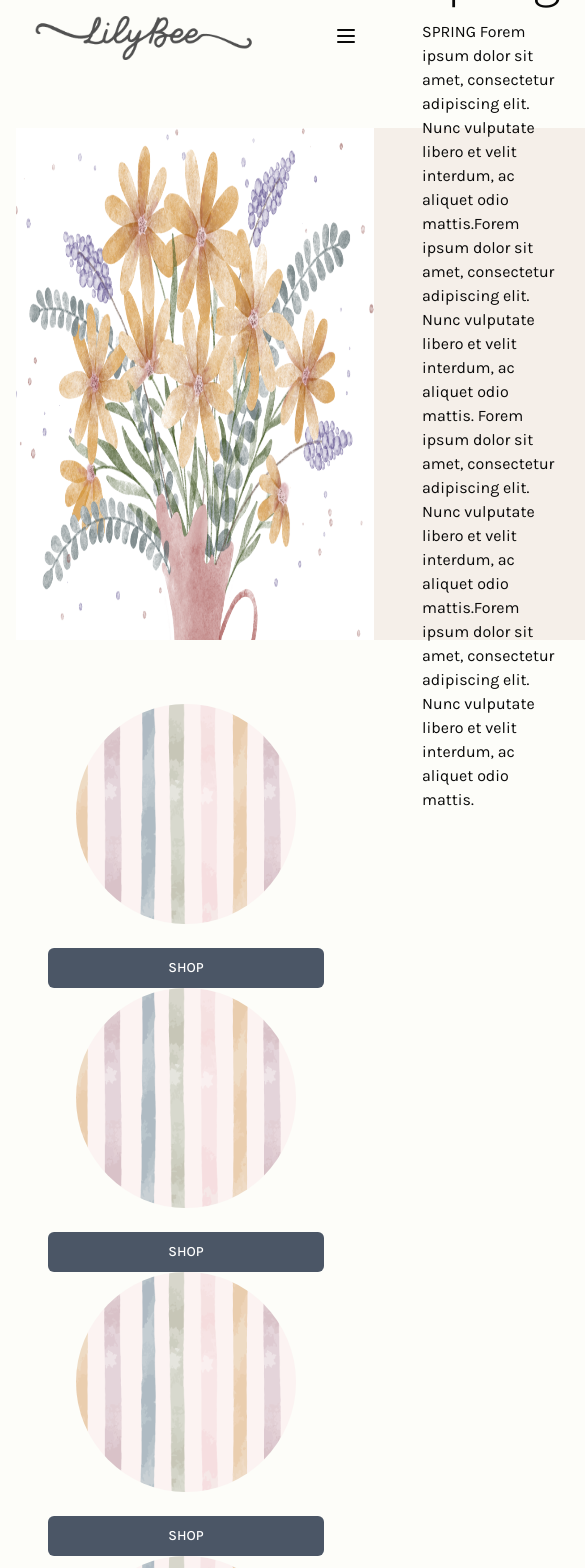
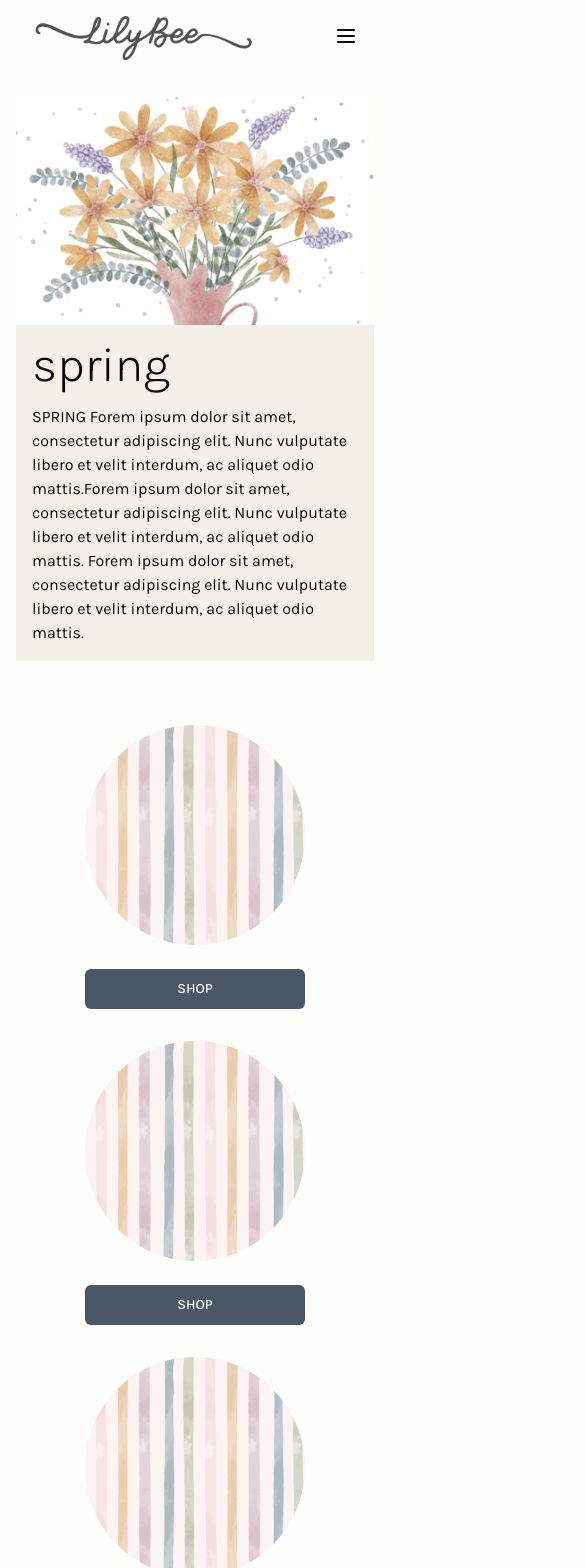
Before and after one commit to zadmin88/lilybee, a Next.js app: page /collections/spring in a window 390 px wide. Shown: the top 1568 px of the page, 585 px wide, since content can reach past the window. Built offline with nearby package versions, Linux system fonts and the light colour scheme.

Commit message:
Add mobile style to collection page

```diff
--- a/app/(main)/collections/[collectionName]/_components/collection-hero.tsx
+++ b/app/(main)/collections/[collectionName]/_components/collection-hero.tsx
@@ -2,19 +2,17 @@ import Image from "next/image";
 
 const CollectionHero = () => {
   return (
-    <div className="h-[512px] flex w-full">
+    <div className="lg:h-[512px] flex flex-col lg:flex-row w-full">
       <Image src="/spring-hero.png" alt="Logo" width={1400} height={512} />
-      <div className="flex bg-secondaryBackground flex-col gap-4 items-start justify-center px-12 text-left">
+      <div className="flex bg-secondaryBackground flex-col gap-4 items-start justify-center px-4 py-4 lg:py-0 lg:px-2 xl:px-12 text-left">
         <h1 className="text-5xl font-light">spring</h1>
-        <p>
+        <p className="">
           SPRING Forem ipsum dolor sit amet, consectetur adipiscing elit. Nunc
           vulputate libero et velit interdum, ac aliquet odio mattis.Forem ipsum
           dolor sit amet, consectetur adipiscing elit. Nunc vulputate libero et
           velit interdum, ac aliquet odio mattis. Forem ipsum dolor sit amet,
           consectetur adipiscing elit. Nunc vulputate libero et velit interdum,
-          ac aliquet odio mattis.Forem ipsum dolor sit amet, consectetur
-          adipiscing elit. Nunc vulputate libero et velit interdum, ac aliquet
-          odio mattis.
+          ac aliquet odio mattis.
         </p>
       </div>
     </div>
--- a/app/(main)/collections/[collectionName]/_components/pattern-card.tsx
+++ b/app/(main)/collections/[collectionName]/_components/pattern-card.tsx
@@ -4,13 +4,13 @@ import Link from "next/link";
 
 const PatternCard = ({ imageUrl, url }: { imageUrl: string; url: string }) => {
   return (
-    <div className="max-w-[276px] flex flex-col gap-6  ">
+    <div className=" flex flex-col gap-6  ">
       <Image
         src={imageUrl}
         alt="Pattern Image"
         width={276}
         height={276}
-        className="object-none w-[220px] h-[220px] rounded-full self-center"
+        className=" w-[220px] h-[220px] rounded-full self-center"
       />
       <Link href={url}>
         <Button className="w-full uppercase">shop</Button>
--- a/app/(main)/collections/[collectionName]/page.tsx
+++ b/app/(main)/collections/[collectionName]/page.tsx
@@ -4,9 +4,9 @@ import PatternCard from "./_components/pattern-card";
 const CollectionName = ({ params }: { params: { collectionName: string } }) => {
   const { collectionName } = params;
   return (
-    <div className="w-full mt-16">
+    <div className="w-full mt-8 lg:mt-16">
       <CollectionHero />
-      <div className="w-full grid grid-cols-1 md:grid-cols-2 lg:grid-cols-4 lg:gap-20 py-16  px-8">
+      <div className="w-full grid grid-cols-1 md:grid-cols-2 lg:grid-cols-4 gap-8 lg:gap-20 py-16 place-items-center  px-8">
         <PatternCard imageUrl="/coming-soon.png" url="#" />
         <PatternCard imageUrl="/coming-soon.png" url="#" />
         <PatternCard imageUrl="/coming-soon.png" url="#" />
--- a/components/navbar.tsx
+++ b/components/navbar.tsx
@@ -78,7 +78,7 @@ export const Navbar = () => {
           <MobileNavbar />
         </MobileToggle>
       </div>
-      <div className="hidden absolute right-0 top-1/2 transform -translate-y-1/2 md:flex gap-2 ">
+      <div className="hidden absolute right-4 top-1/2 transform -translate-y-1/2 md:flex gap-2 ">
         <a href="https://www.instagram.com/lilybeegentle/">
           <Instagram size={24} />
         </a>
```
